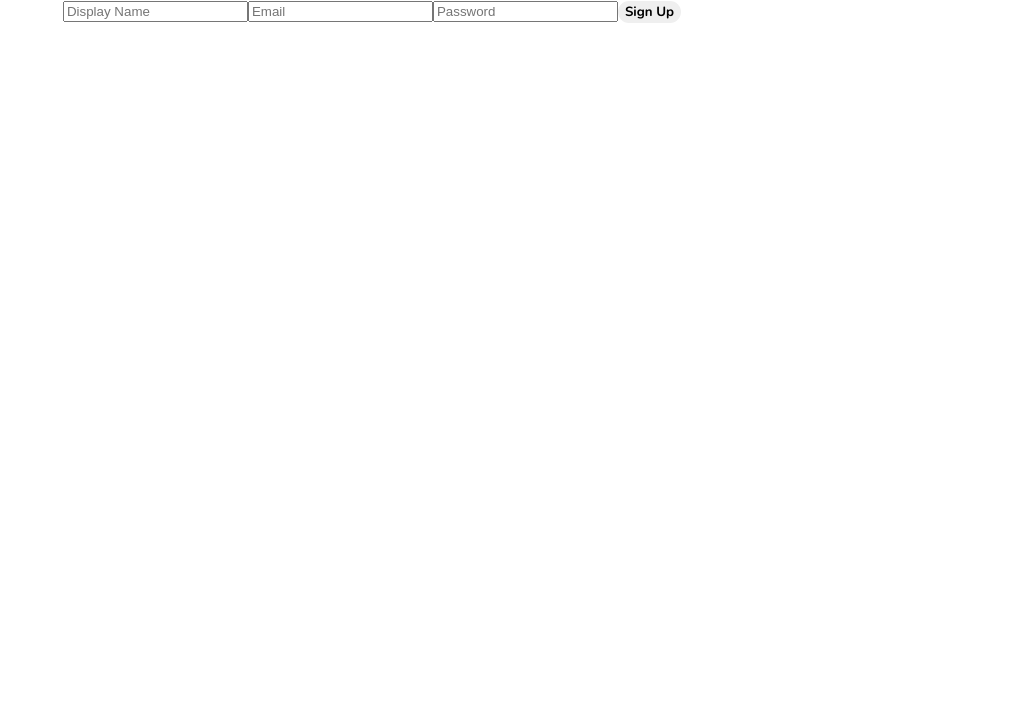
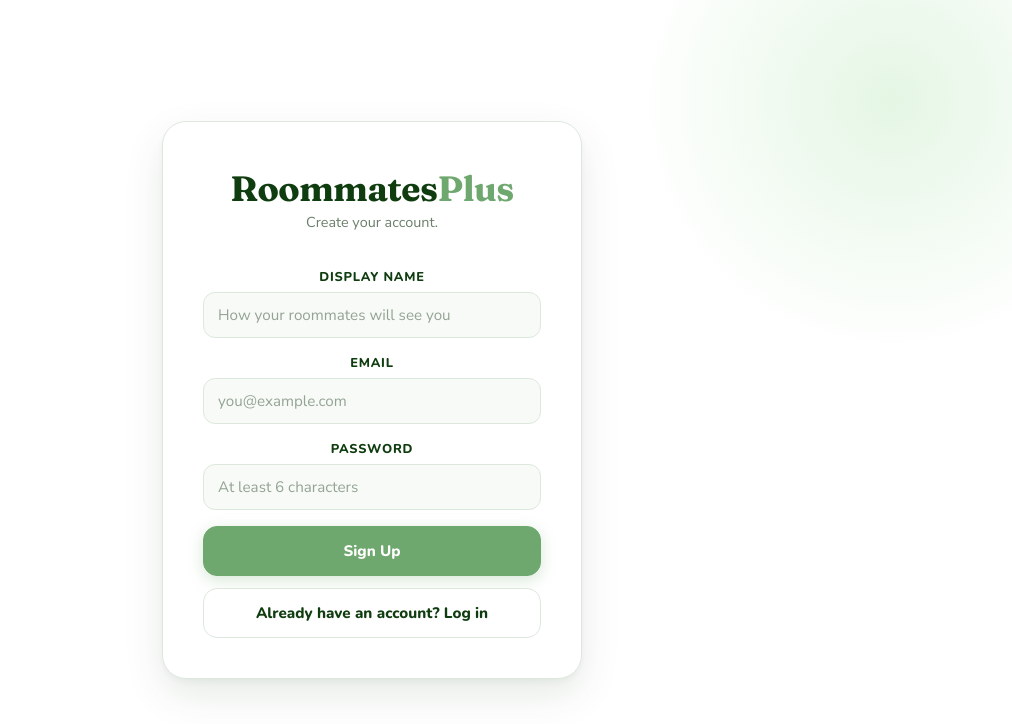
Before and after one commit to CodeVoyager2006/RoommatePlus, a React (Vite) app in the folder RoommateApp/: page /signup in a window 1280 px wide. Shown: the top 724 px of the page, without its empty margins (268-1280 px from the left). Built offline with nearby package versions, Linux system fonts and the light colour scheme.

Commit message:
CLEAN CSS FOR ALL PAGES

```diff
--- a/RoommateApp/src/Home.css
+++ b/RoommateApp/src/Home.css
@@ -341,3 +341,26 @@
   .onboarding-wordmark { font-size: 1.9rem; }
   .onboarding-code     { font-size: 1.6rem; letter-spacing: 0.16em; }
 }
+
+/* ── Remember-me row (LogIn) ────────────────────────────────── */
+.onboarding-remember {
+  margin-bottom: 20px;
+}
+
+.onboarding-check-label {
+  display: inline-flex;
+  align-items: center;
+  gap: 8px;
+  font-family: var(--font-body, 'Nunito', sans-serif);
+  font-size: 0.85rem;
+  color: var(--muted, #6b8f6b);
+  cursor: pointer;
+  user-select: none;
+}
+
+.onboarding-check-label input[type="checkbox"] {
+  accent-color: var(--primary, #6fa86f);
+  width: 15px;
+  height: 15px;
+  cursor: pointer;
+}
--- a/RoommateApp/src/LogIn.jsx
+++ b/RoommateApp/src/LogIn.jsx
@@ -1,13 +1,11 @@
 // LogIn.jsx
 import React, { useEffect, useMemo, useState } from "react";
-import {supabase} from "./supabaseClient";
+import { useNavigate } from "react-router-dom";
+import { supabase } from "./supabaseClient";
+import "./Home.css";
 
 const REMEMBER_EMAIL_KEY = "rmplus_remember_email";
 
-/**
- * Helper: Email/password login via Supabase.
- * Returns the session on success; throws a readable Error on failure.
- */
 export async function logInWithEmailPassword(email, password) {
   const cleanEmail = String(email || "").trim().toLowerCase();
   const cleanPassword = String(password || "");
@@ -22,14 +20,12 @@ export async function logInWithEmailPassword(email, password) {
   });
 
   if (error) {
-    // Keep full details in console for debugging
     console.error("Supabase signInWithPassword error:", {
       status: error.status,
       name: error.name,
       message: error.message,
     });
 
-    // More helpful messages for common 400s
     const msg = (error.message || "").toLowerCase();
     if (error.status === 400 && msg.includes("email not confirmed")) {
       throw new Error("Email not confirmed. Check your inbox for the confirmation email.");
@@ -49,32 +45,25 @@ export async function logInWithEmailPassword(email, password) {
   return session;
 }
 
-/**
- * Default UI component.
- * Props:
- * - onLoggedIn?: (session) => void
- */
 export default function LogIn({ onLoggedIn }) {
-  const [email, setEmail] = useState("");
+  const navigate = useNavigate();
+  const [email,    setEmail]    = useState("");
   const [password, setPassword] = useState("");
-
   const [remember, setRemember] = useState(true);
-  const [loading, setLoading] = useState(false);
+  const [loading,  setLoading]  = useState(false);
   const [errorMsg, setErrorMsg] = useState("");
 
-  // Load remembered email (if any)
   useEffect(() => {
     try {
       const saved = localStorage.getItem(REMEMBER_EMAIL_KEY);
       if (saved) setEmail(saved);
-    } catch {
-      // ignore (storage may be blocked)
-    }
+    } catch { /* storage may be blocked */ }
   }, []);
 
-  const canSubmit = useMemo(() => {
-    return !loading && email.trim().length > 0 && password.length > 0;
-  }, [loading, email, password]);
+  const canSubmit = useMemo(
+    () => !loading && email.trim().length > 0 && password.length > 0,
+    [loading, email, password]
+  );
 
   async function handleSubmit(e) {
     e.preventDefault();
@@ -84,16 +73,13 @@ export default function LogIn({ onLoggedIn }) {
     try {
       const session = await logInWithEmailPassword(email, password);
 
-      // Remember email if enabled
       try {
         if (remember) {
           localStorage.setItem(REMEMBER_EMAIL_KEY, email.trim());
         } else {
           localStorage.removeItem(REMEMBER_EMAIL_KEY);
         }
-      } catch {
-        // ignore
-      }
+      } catch { /* ignore */ }
 
       onLoggedIn?.(session);
     } catch (err) {
@@ -104,31 +90,46 @@ export default function LogIn({ onLoggedIn }) {
   }
 
   return (
-    <form onSubmit={handleSubmit} style={{ maxWidth: 420 }}>
-      <div style={{ display: "flex", flexDirection: "column", gap: 12 }}>
-        <label style={{ display: "flex", flexDirection: "column", gap: 6 }}>
-          <span>Email</span>
+    <main className="onboarding-page">
+      <div className="onboarding-card">
+        <h1 className="onboarding-wordmark">
+          Roommates<span>Plus</span>
+        </h1>
+        <p className="onboarding-tagline">Welcome back.</p>
+
+        <form onSubmit={handleSubmit} noValidate>
+          {errorMsg && (
+            <div className="onboarding-error" role="alert">{errorMsg}</div>
+          )}
+
+          <div className="onboarding-field">
+            <label className="onboarding-label" htmlFor="login-email">Email</label>
             <input
+              id="login-email"
+              className="onboarding-input"
               type="email"
               autoComplete="email"
+              placeholder="you@example.com"
               value={email}
               onChange={(e) => setEmail(e.target.value)}
-            placeholder="you@example.com"
             />
-        </label>
+          </div>
 
-        <label style={{ display: "flex", flexDirection: "column", gap: 6 }}>
-          <span>Password</span>
+          <div className="onboarding-field">
+            <label className="onboarding-label" htmlFor="login-password">Password</label>
             <input
+              id="login-password"
+              className="onboarding-input"
               type="password"
               autoComplete="current-password"
+              placeholder="••••••••"
               value={password}
               onChange={(e) => setPassword(e.target.value)}
-            placeholder="••••••••"
             />
-        </label>
+          </div>
 
-        <label style={{ display: "flex", alignItems: "center", gap: 8 }}>
+          <div className="onboarding-remember">
+            <label className="onboarding-check-label">
               <input
                 type="checkbox"
                 checked={remember}
@@ -136,17 +137,27 @@ export default function LogIn({ onLoggedIn }) {
               />
               <span>Remember email</span>
             </label>
+          </div>
 
-        {errorMsg ? (
-          <div role="alert" style={{ color: "crimson" }}>
-            {errorMsg}
-          </div>
-        ) : null}
+          <div className="onboarding-actions">
+            <button
+              type="submit"
+              className="onboarding-btn onboarding-btn-primary"
+              disabled={!canSubmit}
+            >
+              {loading ? "Logging in…" : "Log In"}
+            </button>
 
-        <button type="submit" disabled={!canSubmit}>
-          {loading ? "Logging in..." : "Log in"}
+            <button
+              type="button"
+              className="onboarding-btn onboarding-btn-secondary"
+              onClick={() => navigate("/signup")}
+            >
+              Create an account
             </button>
           </div>
         </form>
+      </div>
+    </main>
   );
 }
--- a/RoommateApp/src/SignUp.jsx
+++ b/RoommateApp/src/SignUp.jsx
@@ -1,58 +1,134 @@
 import { supabase } from "./supabaseClient";
 import { useNavigate } from "react-router-dom";
 import { useState } from "react";
+import "./Home.css";
 
 export default function SignUp() {
   const navigate = useNavigate();
-  const [email, setEmail] = useState("");
-  const [password, setPassword] = useState("");
   const [displayName, setDisplayName] = useState("");
-  const [loading, setLoading] = useState(false);
+  const [email,       setEmail]       = useState("");
+  const [password,    setPassword]    = useState("");
+  const [loading,     setLoading]     = useState(false);
+  const [error,       setError]       = useState("");
 
-  async function handleSignUp() {
+  async function handleSignUp(e) {
+    e.preventDefault();
+    setError("");
+
     if (!displayName.trim()) {
-      alert("Please enter a display name");
+      setError("Please enter a display name.");
+      return;
+    }
+    if (!email.trim()) {
+      setError("Please enter your email.");
+      return;
+    }
+    if (password.length < 6) {
+      setError("Password must be at least 6 characters.");
       return;
     }
 
     setLoading(true);
 
-    const { data, error } = await supabase.auth.signUp({
-      email,
+    const { data, error: signUpErr } = await supabase.auth.signUp({
+      email: email.trim().toLowerCase(),
       password,
       options: {
-        data: {
-          display_name: displayName.trim(),
-        },
+        data: { display_name: displayName.trim() },
       },
     });
 
-    if (error) {
-      alert(error.message);
+    if (signUpErr) {
+      setError(signUpErr.message);
       setLoading(false);
       return;
     }
 
-    const user = data.user;
-    if (!user) {
+    if (!data.user) {
       setLoading(false);
       return;
     }
-    // Optional: Wait a moment for the trigger to complete
-    await new Promise(resolve => setTimeout(resolve, 500));
+
+    // Wait briefly for the DB trigger to create the profile row
+    await new Promise((resolve) => setTimeout(resolve, 500));
 
     setLoading(false);
     navigate("/house-setup");
   }
 
   return (
-    <div>
-      <input placeholder="Display Name" onChange={e => setDisplayName(e.target.value)} disabled={loading} />
-      <input placeholder="Email" onChange={e => setEmail(e.target.value)} disabled={loading} />
-      <input type="password" placeholder="Password" onChange={e => setPassword(e.target.value)} disabled={loading} />
-      <button onClick={handleSignUp} disabled={loading}>
-        {loading ? "Signing Up..." : "Sign Up"}
-      </button>
-    </div>
+    <main className="onboarding-page">
+      <div className="onboarding-card">
+        <h1 className="onboarding-wordmark">
+          Roommates<span>Plus</span>
+        </h1>
+        <p className="onboarding-tagline">Create your account.</p>
+
+        <form onSubmit={handleSignUp} noValidate>
+          {error && (
+            <div className="onboarding-error" role="alert">{error}</div>
+          )}
+
+          <div className="onboarding-field">
+            <label className="onboarding-label" htmlFor="signup-name">Display name</label>
+            <input
+              id="signup-name"
+              className="onboarding-input"
+              placeholder="How your roommates will see you"
+              value={displayName}
+              onChange={(e) => setDisplayName(e.target.value)}
+              disabled={loading}
+            />
+          </div>
+
+          <div className="onboarding-field">
+            <label className="onboarding-label" htmlFor="signup-email">Email</label>
+            <input
+              id="signup-email"
+              className="onboarding-input"
+              type="email"
+              autoComplete="email"
+              placeholder="you@example.com"
+              value={email}
+              onChange={(e) => setEmail(e.target.value)}
+              disabled={loading}
+            />
+          </div>
+
+          <div className="onboarding-field">
+            <label className="onboarding-label" htmlFor="signup-password">Password</label>
+            <input
+              id="signup-password"
+              className="onboarding-input"
+              type="password"
+              autoComplete="new-password"
+              placeholder="At least 6 characters"
+              value={password}
+              onChange={(e) => setPassword(e.target.value)}
+              disabled={loading}
+            />
+          </div>
+
+          <div className="onboarding-actions">
+            <button
+              type="submit"
+              className="onboarding-btn onboarding-btn-primary"
+              disabled={loading}
+            >
+              {loading ? "Creating account…" : "Sign Up"}
+            </button>
+
+            <button
+              type="button"
+              className="onboarding-btn onboarding-btn-secondary"
+              onClick={() => navigate("/login")}
+              disabled={loading}
+            >
+              Already have an account? Log in
+            </button>
+          </div>
+        </form>
+      </div>
+    </main>
   );
 }
```
Lines whose indentation alone changed are shown as unchanged.
